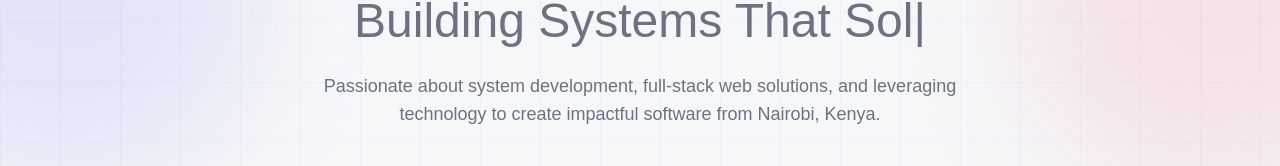
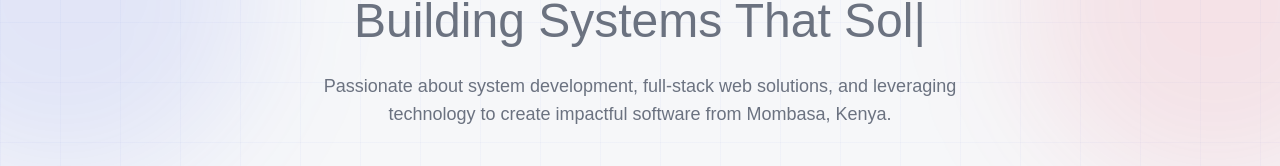
Before and after one commit to kybemurrey/eugenemurrey, a React (Vite) app: page / in a window 1280 px wide. Shown: the part 398-564 px from the top of the page. Built offline with nearby package versions, Linux system fonts and the light colour scheme.

Commit message:
Changes
Co-authored-by: kybemurrey <234920191+kybemurrey@users.noreply.github.com>

```diff
--- a/src/components/Hero.tsx
+++ b/src/components/Hero.tsx
@@ -75,7 +75,7 @@ const Hero = () => {
             className="text-lg text-muted-foreground max-w-2xl mx-auto mb-10"
           >
             Passionate about system development, full-stack web solutions, and leveraging technology
-            to create impactful software from Nairobi, Kenya.
+            to create impactful software from Mombasa, Kenya.
           </motion.p>
 
           <motion.div
```
